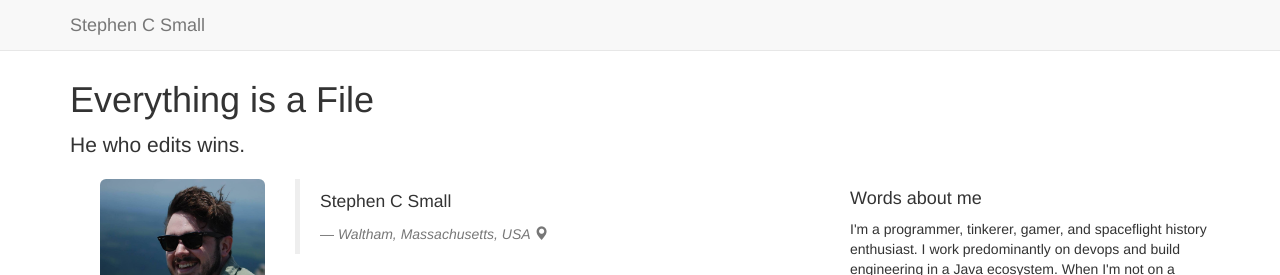
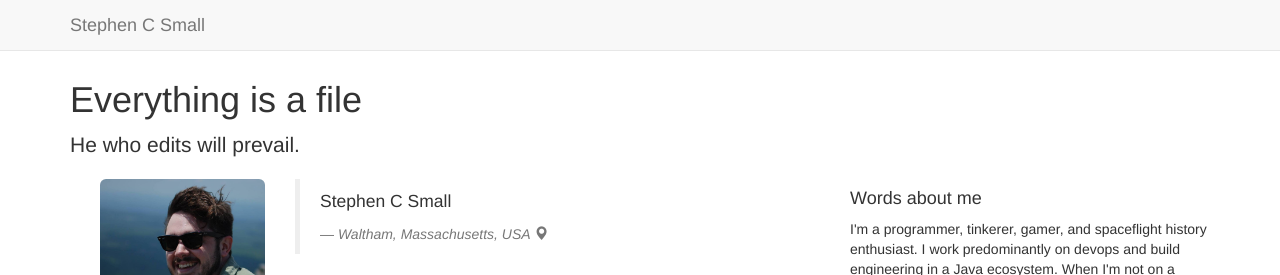
Before and after one commit to MichaelDaniello/stephencsmall.github.io, a Jekyll site: the page built from index.html, in a window 1280 px wide. Shown: the top 275 px of the page. Built offline with Jekyll 4.4.1, drawn with Linux system fonts in a browser that asks for light colours; nearby versions of some CDN libraries; library files that are not in the unit come from our copies.

Commit message:
Slight title changes

```diff
--- a/_layouts/default.html
+++ b/_layouts/default.html
@@ -15,8 +15,8 @@
 		{%	include navbar.html %}
 		<div class="container">
 			<div class="blog-header">
-				<h1 class="blog-title">Everything is a File</h1>
-				<p class="lead blog-description">He who edits wins.</p>
+				<h1 class="blog-title">Everything is a file</h1>
+				<p class="lead blog-description">He who edits will prevail.</p>
 			</div>
 
 			<div class="row">
--- a/_layouts/post.html
+++ b/_layouts/post.html
@@ -15,8 +15,8 @@
 		{%	include navbar.html %}
 		<div class="container">
 			<div class="blog-header">
-				<h1 class="blog-title">Everything is a File</h1>
-				<p class="lead blog-description">He who edits wins.</p>
+				<h1 class="blog-title">Everything is a file</h1>
+				<p class="lead blog-description">He who will prevail.</p>
 			</div>
 
 			<div class="row">
```
